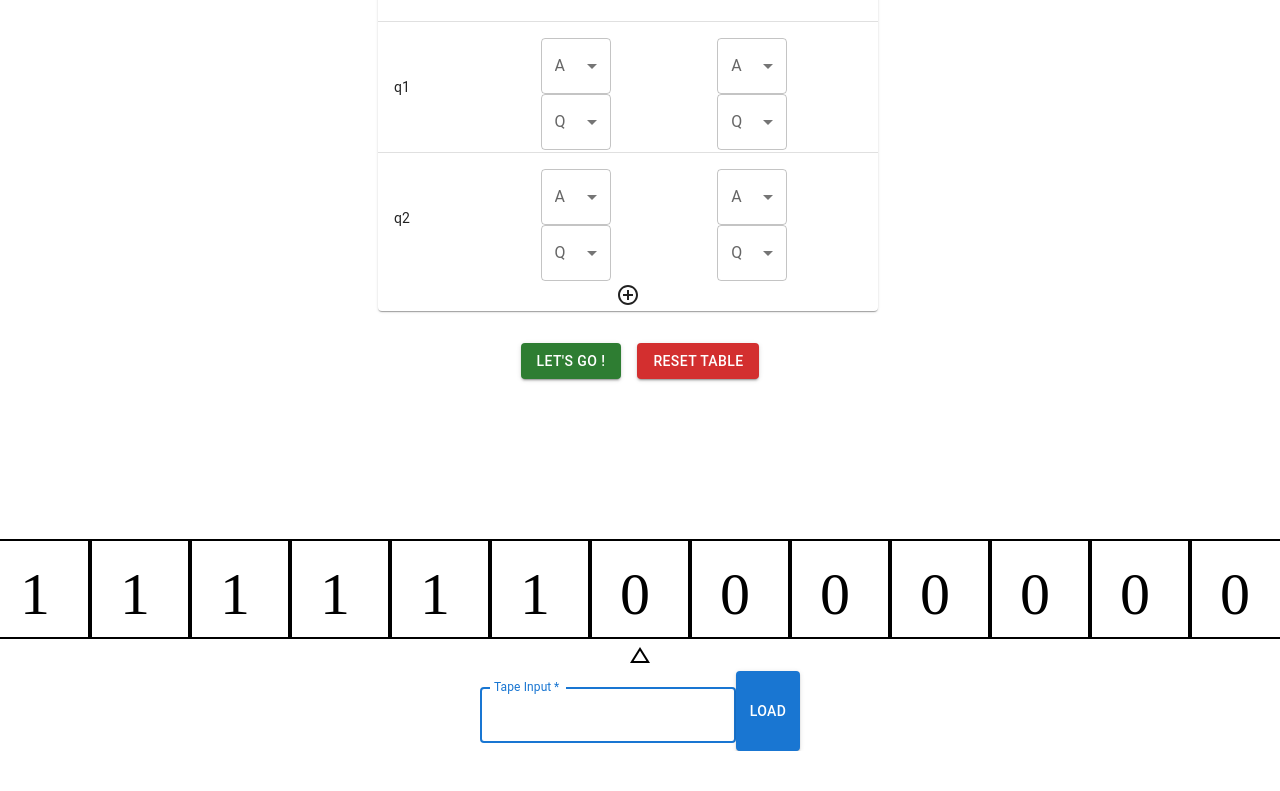
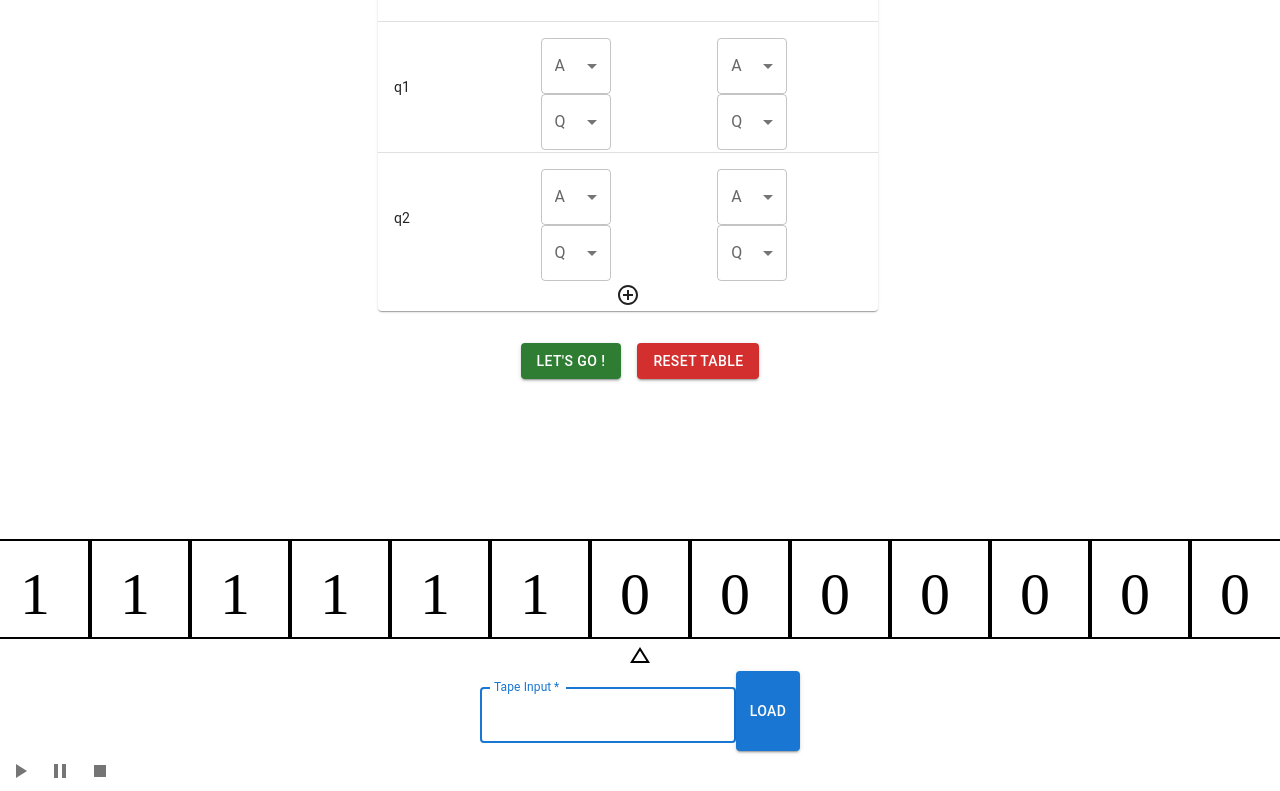
Before and after one commit to jzkang1/turing-machine-visualizer, a React (Create React App) app: page /visualize in a window 1280 px wide. Shown: the part 181-972 px from the top of the page. Before the commit the page ends 932 px from the top, so only its background shows below. Built offline with nearby package versions, Linux system fonts and the light colour scheme; the HTML template or start-up script is replaced by a standard one.

Commit message:
Added tape buttons

```diff
--- a/src/components/Tape.js
+++ b/src/components/Tape.js
@@ -1,8 +1,11 @@
 import React, { useContext, useState, useEffect, useRef } from 'react';
 import { GlobalStoreContext } from '../store/index.js'
 import ChangeHistoryIcon from '@mui/icons-material/ChangeHistory';
-import { Icon } from '@mui/material';
+import { Icon, IconButton } from '@mui/material';
 import { Box, Stack, TextField, Button} from '@mui/material';
+import PlayArrowIcon from '@mui/icons-material/PlayArrow';
+import PauseIcon from '@mui/icons-material/Pause';
+import StopIcon from '@mui/icons-material/Stop';
 
 export default function Tape(props) {
     const { store } = useContext(GlobalStoreContext);
@@ -17,6 +20,18 @@ export default function Tape(props) {
     function handleLoadInput(event) {
         setTape(event.target.value);
         console.log("yuh")
+    }
+
+    function handleClickStart(event) {
+
+    }
+
+    function handleClickPause(event) {
+
+    }
+
+    function handleClickStop(event) {
+
     }
 
     useEffect(() => {
@@ -59,11 +74,28 @@ export default function Tape(props) {
                         name="input"
                         autoFocus
                     />
+
                     <Button
                         variant="contained"
-                >Load</Button>
+                    >
+                        Load
+                    </Button>
                 </Stack>
             </Box>
+
+            <Stack direction="row" >
+                <IconButton>
+                    <PlayArrowIcon/>
+                </IconButton>
+
+                <IconButton>
+                    <PauseIcon/>
+                </IconButton>
+
+                <IconButton>
+                    <StopIcon/>
+                </IconButton>
+            </Stack>
         </div>
     );
 }
```
Lines whose indentation alone changed are shown as unchanged.
